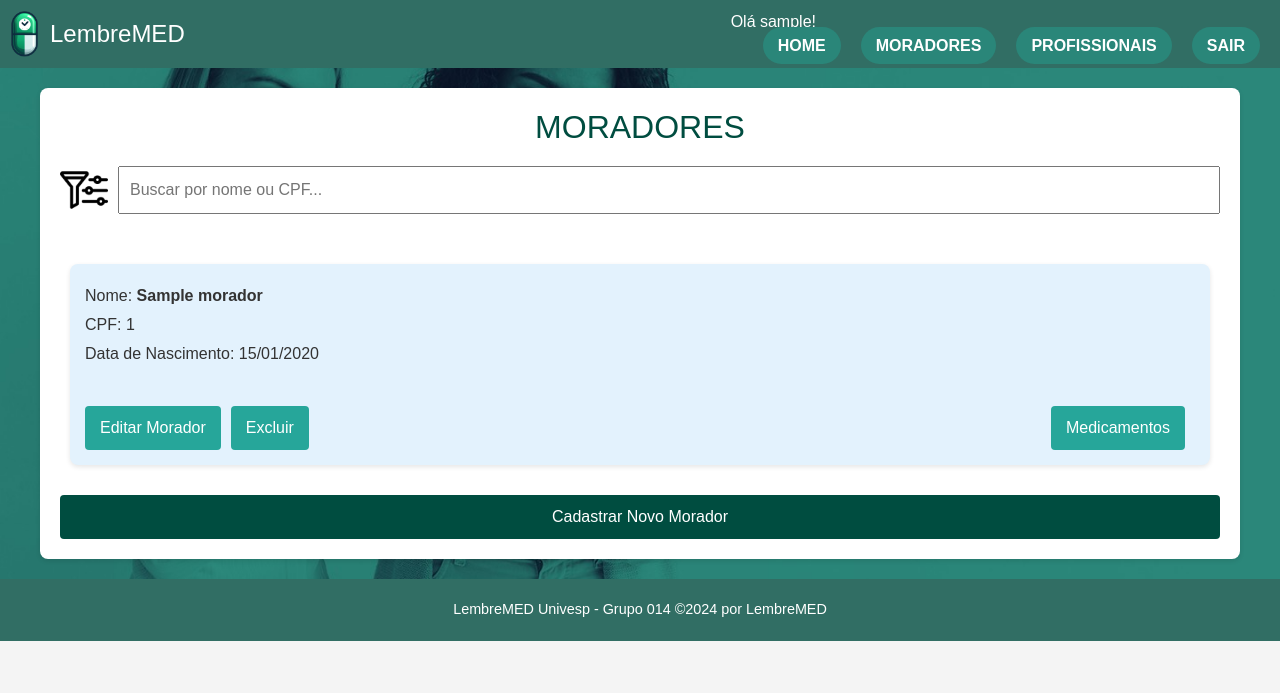
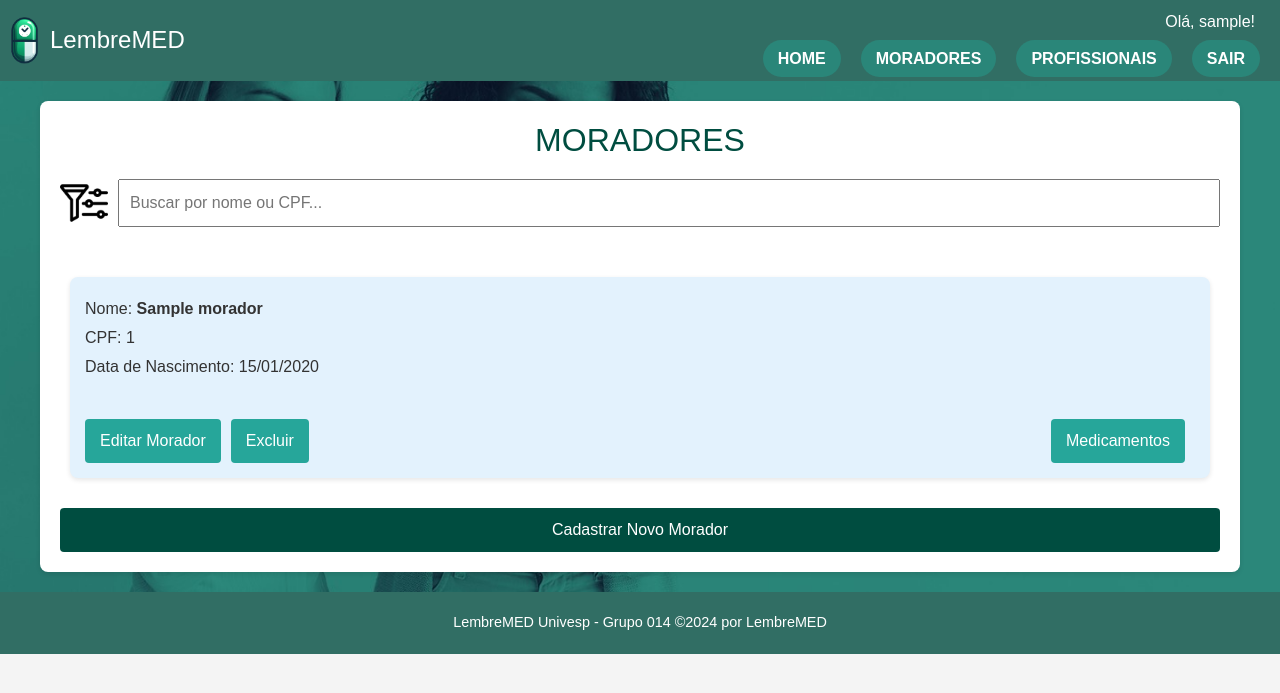
Before and after one commit to samueldata/lembremed, a Django app: page /morador/ in a window 1280 px wide. Shown: the top 693 px of the page. Run offline with Django 5.2, Linux system fonts and the light colour scheme; a user stored in the database is signed in; tables that the repository leaves empty hold one stand-in row (values such as "Sample post").

Commit message:
Add estilo padrão página Profissionais e estilo header de user logado

```diff
--- a/static/styles/styles.css
+++ b/static/styles/styles.css
@@ -96,12 +96,23 @@ nav a.active {
     color: #26a69a; /* Cor de destaque para a página atual */
 }
 
+.nav-user {
+    text-align: right;
+    padding-right: 25px;
+    padding-bottom: 13px;
+}
+
 main {
     background: url("background.jpeg") no-repeat center center;
     background-size: cover;
     padding-top: 20px;
 }
-
+.main-content {
+    padding: 20px;
+}
+.no-profissionais {
+    text-align: center;
+}
 .feature-title {
     width: 100%;
     /* Ocupa a largura total da seção */
@@ -199,7 +210,7 @@ main {
     margin-right: 10px; /* Espaço entre o ícone e a barra de entrada */
 }
 
-.moradores-container {
+.moradores-container, .profissionais-container {
     max-width: 1200px;
     margin: 0 auto;
     /* Centraliza na página */
@@ -216,14 +227,14 @@ main {
     margin-bottom: 20px;
 }
 
-.moradores-cards {
+.moradores-cards, .profissionais-cards {
     display: flex;
     flex-wrap: wrap;
     justify-content: space-around;
     flex-direction: column;
 }
 
-.morador-card {
+.morador-card, .profissional-card {
     width: auto;
     background: #e3f2fd;
     /* Fundo azul claro */
@@ -237,7 +248,7 @@ main {
     margin: 5px 0;
 }
 
-.morador-actions {
+.morador-actions, .profissional-actions {
     text-align: center;
     margin-top: 20px;
     display: flex;
@@ -246,7 +257,7 @@ main {
 }
 
 .morador-actions button,
-.morador-actions a {
+.morador-actions a, .profissional-actions button, .profissional-actions a {
     padding: 10px 15px;
     margin-right: 10px;
     background-color: #26a69a;
--- a/templates/header.html
+++ b/templates/header.html
@@ -1,31 +1,42 @@
 {% load static %}
 <header>
   <div class="brand-container">
-        <a href="/" class="brand-container">
-            <img src="{% static 'logo.png' %}" alt="LembreMED Logo">
-        </a>
+    <a href="/" class="brand-container"><img src="{% static 'logo.png' %}" alt="LembreMED Logo" /></a>
     <h1>LembreMED</h1>
   </div>
   <nav>
+    <div class="nav-user">
       {% if user.is_authenticated %}
-           Olá {{ user.username }}!
+        Olá, {{ user.username }}!
       {% endif %}
-
+    </div>
+    <div class="nav-buttons">
       <ul>
-            <li><a href="{% url 'index' %}">HOME</a></li>
-            <li><a href="{% url 'morador_listar' %}">MORADORES</a></li>
+        <li>
+          <a href="{% url 'index' %}">HOME</a>
+        </li>
+        <li>
+          <a href="{% url 'morador_listar' %}">MORADORES</a>
+        </li>
         {% if perms.lembremed.pode_gerenciar_profissional %}
-                <li><a href="{% url 'profissional_listar' %}">PROFISSIONAIS</a></li>
+          <li>
+            <a href="{% url 'profissional_listar' %}">PROFISSIONAIS</a>
+          </li>
         {% endif %}
 
         {% if user.is_authenticated %}
-                <li><a href="#" onclick="alert($('#logout_form')[0].submit())">SAIR</a></li>
+          <li>
+            <a href="#" onclick="alert($('#logout_form')[0].submit())">SAIR</a>
+          </li>
           <form id="logout_form" style="display: none;" method="post" action="/accounts/logout/">
             {% csrf_token %}
           </form>
         {% else %}
-                <li><a href="{% url 'login' %}">LOGIN</a></li>
+          <li>
+            <a href="{% url 'login' %}">LOGIN</a>
+          </li>
         {% endif %}
       </ul>
+    </div>
   </nav>
 </header>
```
Also changed, not shown: lembremed/templates/profissional/index.html (+19 -21 lines). Lines whose indentation alone changed are shown as unchanged.
